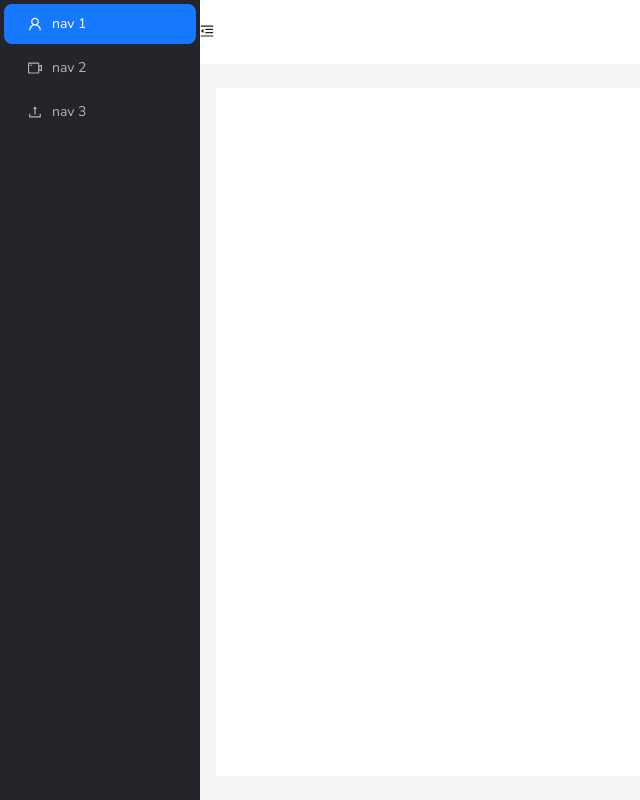
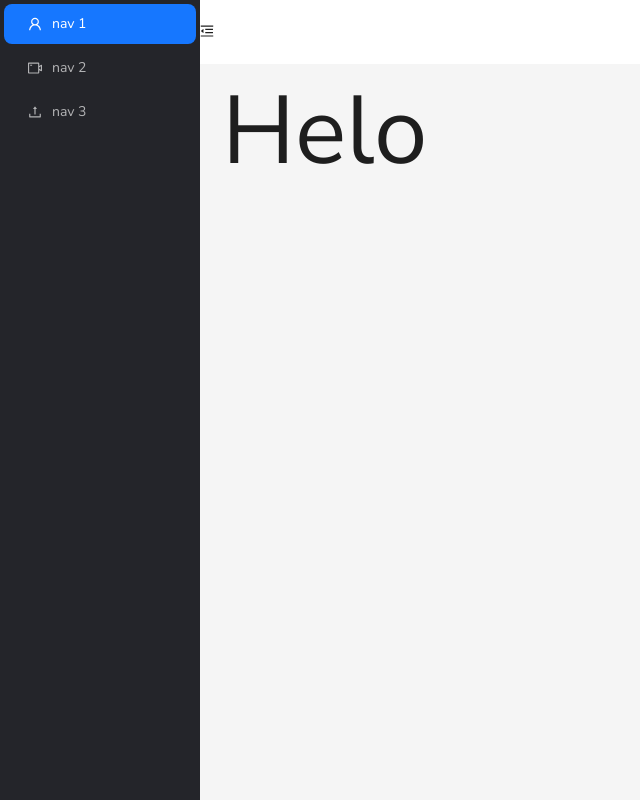
Before and after one commit to RabinThapa1998/employee-management-system, a React (Vite) app: page /employees in a window 1280 px wide. Shown: the whole page, without its empty margins (0-640 px from the left). Built offline with nearby package versions, Linux system fonts and the light colour scheme.

Commit message:
style:udpate tailwindcss

```diff
--- a/src/App.tsx
+++ b/src/App.tsx
@@ -1,9 +1,12 @@
 import { LayoutComponent } from '~/common';
+import { Teams } from '~/page';
 
 function App() {
   return (
     <div>
-      <LayoutComponent />
+      <LayoutComponent>
+        <Teams />
+      </LayoutComponent>
     </div>
   );
 }
--- a/src/common/layout/LayoutComponent.tsx
+++ b/src/common/layout/LayoutComponent.tsx
@@ -10,7 +10,7 @@ import { Layout, Menu, theme } from 'antd';
 
 const { Header, Sider, Content } = Layout;
 
-export function LayoutComponent() {
+export function LayoutComponent({ children }: { children: React.ReactNode }) {
   const [collapsed, setCollapsed] = useState(false);
   const {
     token: { colorBgContainer },
@@ -51,14 +51,7 @@ export function LayoutComponent() {
             onClick: () => setCollapsed(!collapsed),
           })}
         </Header>
-        <Content
-          style={{
-            margin: '24px 16px',
-            padding: 24,
-            minHeight: 280,
-            background: colorBgContainer,
-          }}
-        ></Content>
+        <Content className='px-[22px] py-5'>{children}</Content>
       </Layout>
     </Layout>
   );
--- a/src/index.css
+++ b/src/index.css
@@ -19,12 +19,11 @@
 }
 
 .layout-container {
-  min-height: 100vh;
+  @apply min-h-screen;
 }
 
 .layout-container__menu {
-  background-color: var(--color-gray-primary);
-  height: 100vh;
+  @apply min-h-screen h-full bg-gray-primary;
 }
 
 /* h1 {
--- /dev/null
+++ b/src/page/Employees.tsx
@@ -0,0 +1,5 @@
+import React from 'react';
+
+export function Employees() {
+  return <div>Employees</div>;
+}
--- a/src/page/Teams.tsx
+++ b/src/page/Teams.tsx
@@ -1,11 +1,8 @@
 import React from 'react';
-
-function Teams() {
+export function Teams() {
   return (
     <div>
       <h1 className='text-8xl'>Helo</h1>
     </div>
   );
 }
-
-export default Teams;
--- /dev/null
+++ b/src/page/index.ts
@@ -0,0 +1,2 @@
+export * from './Employees';
+export * from './Teams';
--- a/tailwind.config.cjs
+++ b/tailwind.config.cjs
@@ -3,7 +3,17 @@
 module.exports = {
   content: ['./index.html', './src/**/*.{js,ts,jsx,tsx}'],
   theme: {
-    extend: {},
+    extend: {
+      colors: {
+        brand: {
+          primary: 'var(--color-brand-primary)',
+          secondary: 'var(--color-brand-secondary)',
+        },
+        gray: {
+          primary: 'var(--color-gray-primary)',
+        },
+      },
+    },
+    plugins: [],
   },
-  plugins: [],
 };
```
